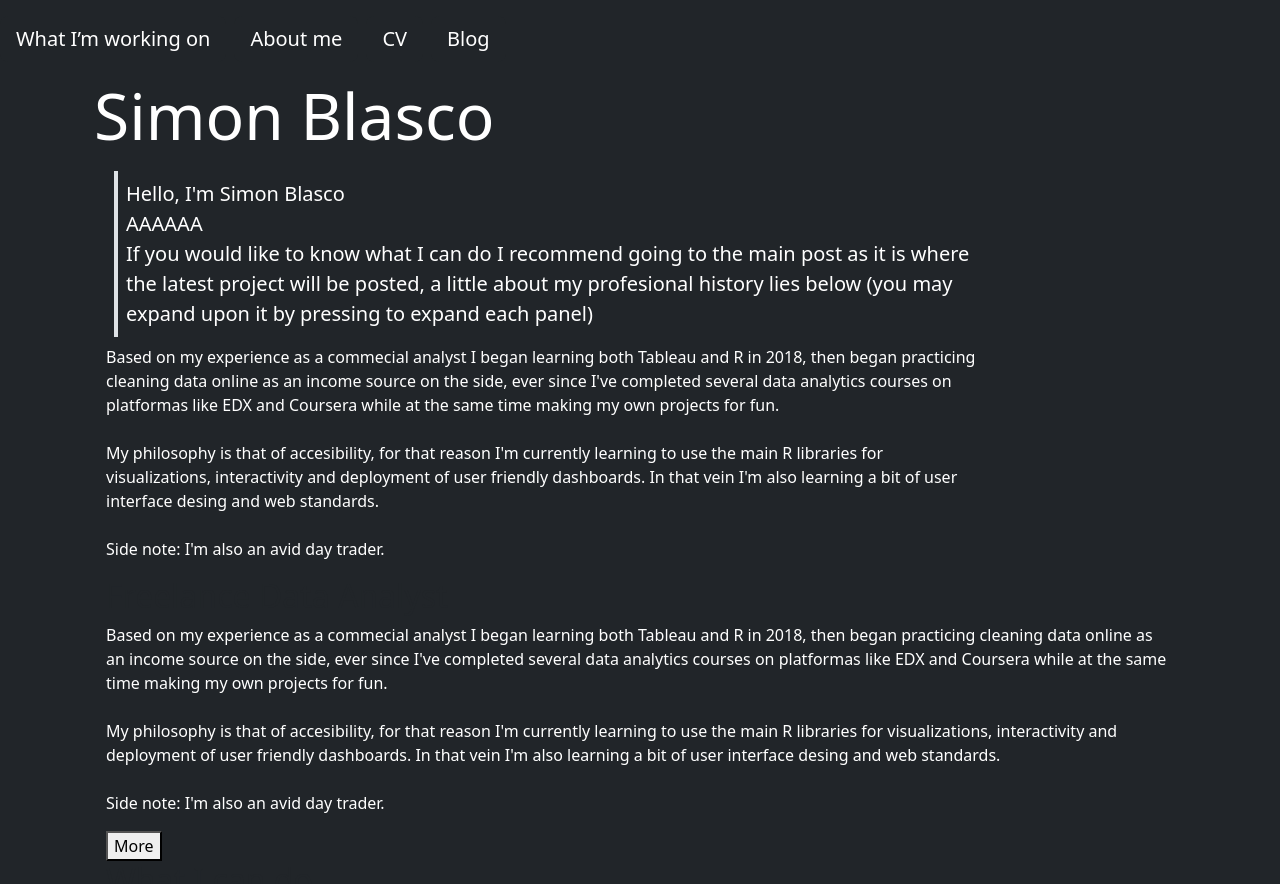
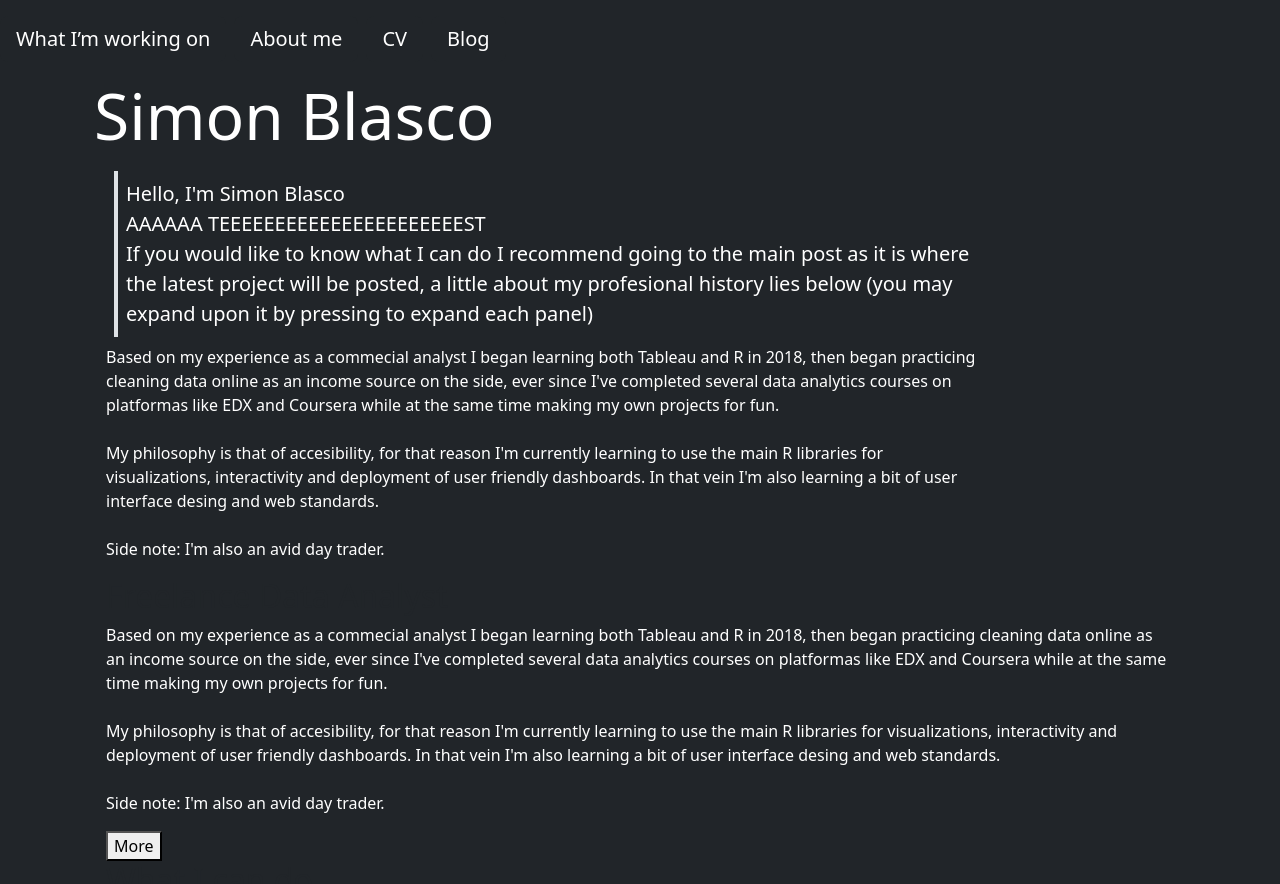
Before and after one commit to sblasco7/sblasco7.github.io, a Jekyll site: the page built from cv.html, in a window 1280 px wide and 900 px high, cut to the strip 0-884 px from the top of the window. Built offline with Jekyll 4.4.1, drawn with Linux system fonts in a browser that asks for light colours.

```diff
--- /dev/null
+++ b/_includes/cv.md
@@ -0,0 +1 @@
+TEEEEEEEEEEEEEEEEEEEEEEST
--- a/cv.html
+++ b/cv.html
@@ -15,6 +15,7 @@ title: cv
 					Hello, I'm Simon Blasco
 					<br>
 					AAAAAA
+					{% include cv.md %}
 					<br>
 					If you would like to know what I can do I recommend going to the main post as it is where the latest project will be posted,
 					a little about my profesional history lies below (you may expand upon it by pressing to expand each panel)
--- a/index.html
+++ b/index.html
@@ -1,4 +1,7 @@
-
+---
+layout: default
+title: default
+---
 <header class="my-4">
   <h1 class="display-3 text-white">Covid en la Argentina</h1>
   <p class="lead text-white">
```
